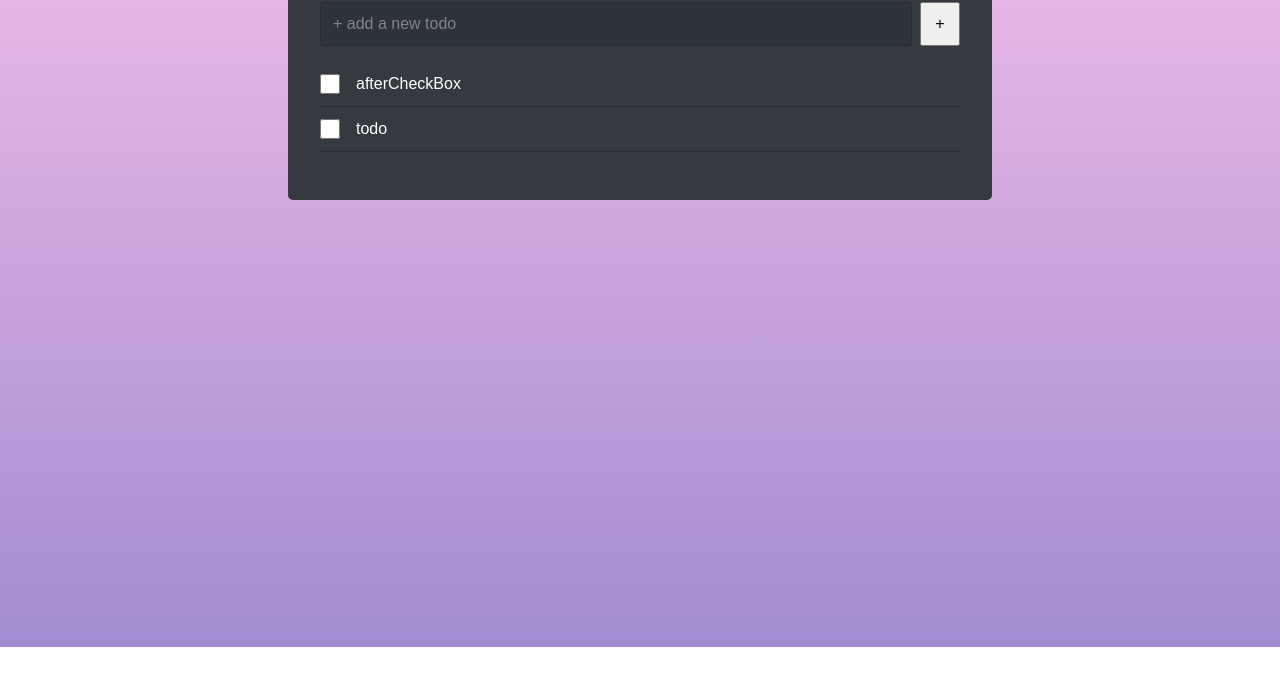
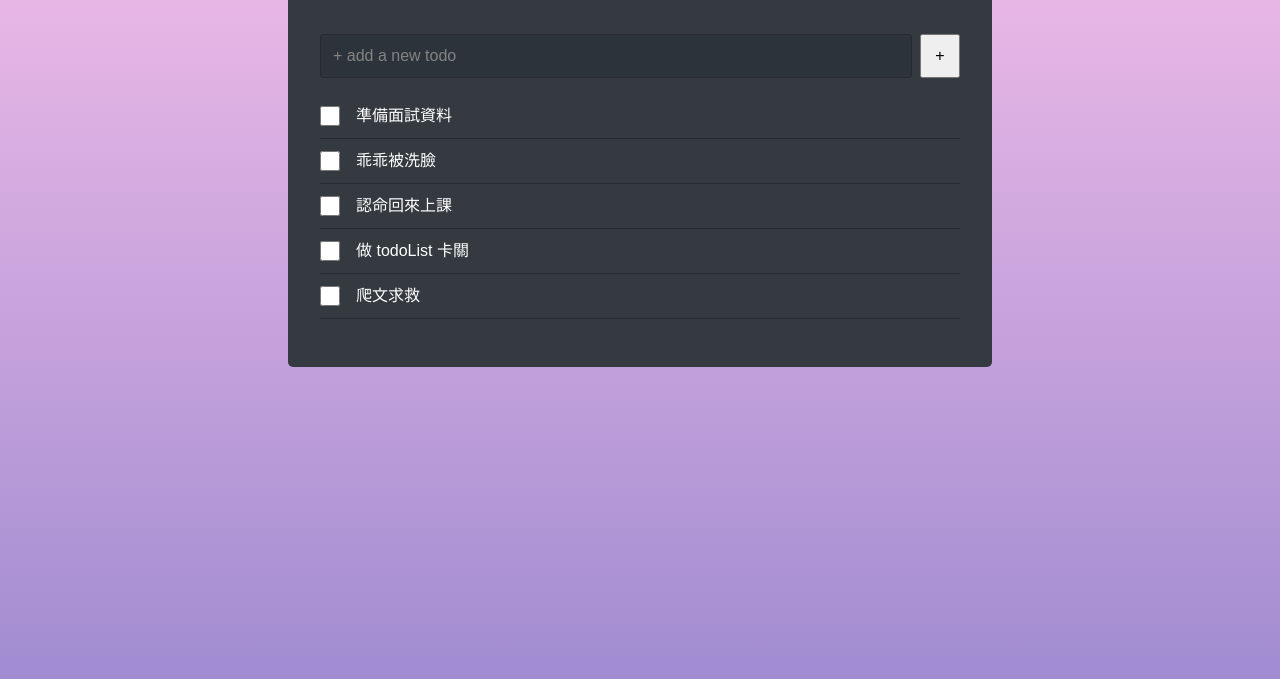
Before and after one commit to jcsamoyed/hexschool-js-basic-todo-list, a website built with webpack: page dist/index.html in a window 1280 px wide. Shown: the part 185-864 px from the top of the page. Before the commit the page ends 832 px from the top, so only its background shows below. Built offline with nearby package versions, Linux system fonts and the light colour scheme.

Commit message:
feat: implement render data

```diff
--- a/src/index.js
+++ b/src/index.js
@@ -1,3 +1,2 @@
 import "./scss/main.scss";
-
-console.log("從src/index.js編譯出來的資料");
+import "./todoList.js";
--- a/src/scss/_index.scss
+++ b/src/scss/_index.scss
@@ -5,6 +5,7 @@ body {
   background-image: linear-gradient(to top, #a18cd1 0%, #fbc2eb 100%);
   background-size: cover;
   background-repeat: no-repeat;
+  padding: 2rem 1rem;
 }
 .card {
   background: $dark;
--- /dev/null
+++ b/src/todoList.js
@@ -0,0 +1,39 @@
+let data = [
+  {
+    id: 1,
+    content: "準備面試資料",
+  },
+  {
+    id: 2,
+    content: "乖乖被洗臉",
+  },
+  {
+    id: 3,
+    content: "認命回來上課",
+  },
+  {
+    id: 4,
+    content: "做 todoList 卡關",
+  },
+  {
+    id: 5,
+    content: "爬文求救",
+  },
+];
+
+function renderData() {
+  let str = "";
+  data.forEach(function (item) {
+    str += `
+    <li>
+      <input id="checkbox${item.id}" type="checkbox" />
+      <label for="checkbox${item.id}">${item.content}</label>
+    </li>
+  `;
+  });
+
+  const list = document.querySelector(".card__list");
+  list.innerHTML = str;
+}
+
+renderData();
```
